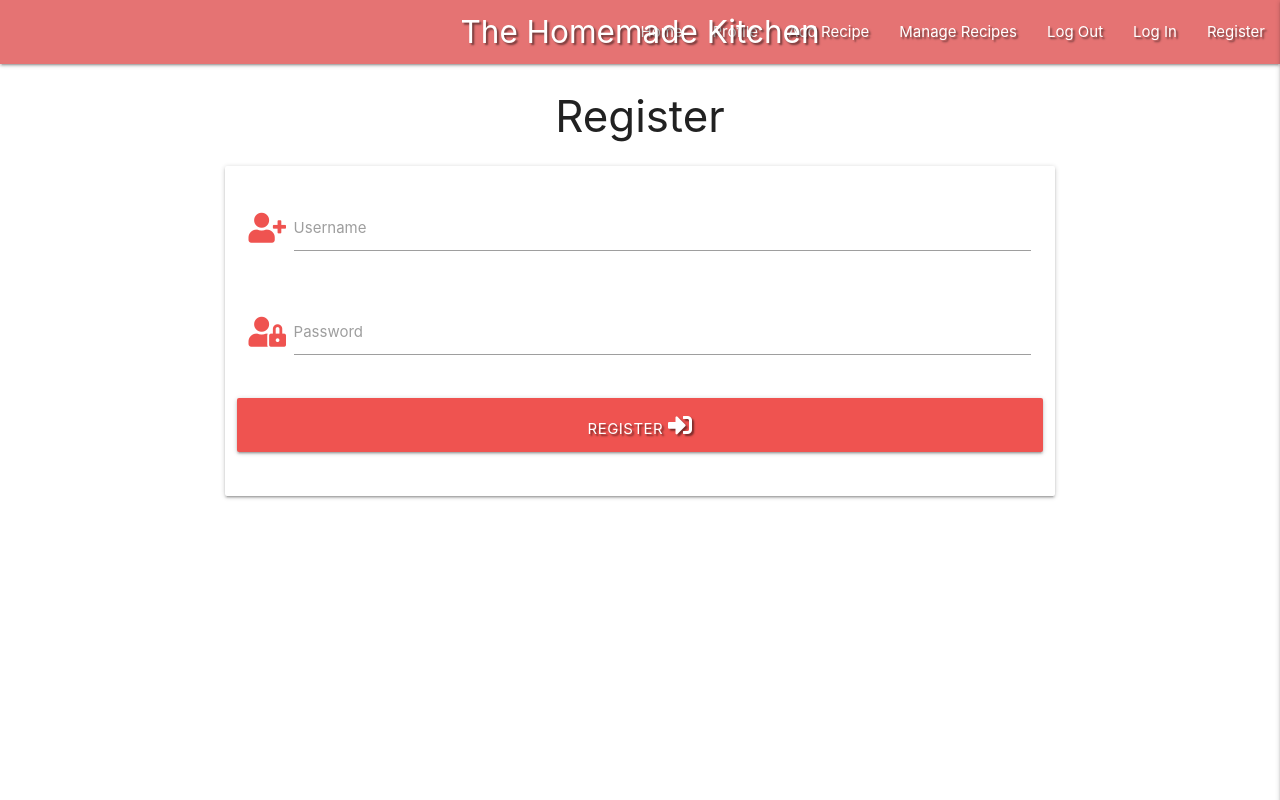
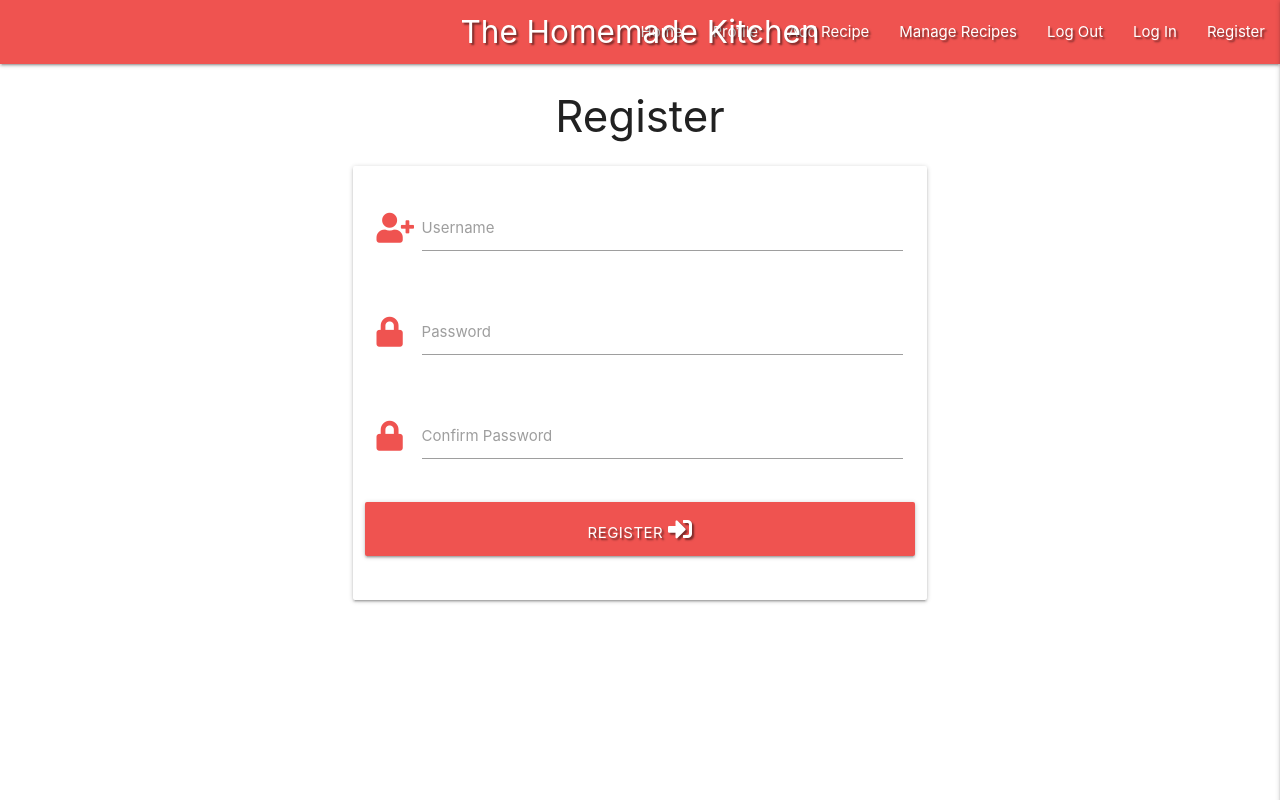
Before and after one commit to maialenz/CookBook, a Flask app: page /register in a window 1280 px wide. Run offline with Flask 2, Linux system fonts and the light colour scheme; some libraries are stand-ins or nearby versions; some web fonts are replaced.

Commit message:
Add Register functionality

```diff
--- a/app.py
+++ b/app.py
@@ -27,7 +27,45 @@ def get_recipes():
 
 @app.route("/register", methods=["GET", "POST"])
 def register():
+    """
+    Allow user to register and create an account. Checks if user already
+    exists. If it doesn't, it redirects the user to their profile page
+    """
+
+    if request.method == "POST":
+
+        # variables
+        username = request.form.get("username")
+        password = request.form.get("password")
+        confirmed_password = request.form.get("confirm_password")
+        # check if username already exist in db
+        existing_user = mongo.db.users.find_one(
+            {"username": request.form.get("username").lower()})
+
+        if existing_user:
+            flash("Username already exists")
+            return redirect(url_for("register"))
+        elif len(username) < 5:
+            flash("Username must contain at least 5 characters")
+            return redirect(url_for("register"))
+        elif len(password) < 5:
+            flash("Password must contain more than 5 characters")
+        elif password != confirmed_password:
+            flash("The passwords do not match. Please try again")
+            return redirect(url_for("register"))
+
+        register = {
+            "username": request.form.get("username").lower(),
+            "password": generate_password_hash(password)
+        }
+        mongo.db.users.insert_one(register)
+
+        # put the new user into 'session' cookie
+        session["user"] = request.form.get("username").lower(),
+        flash("You have been Registered Successfully!", category="success")
+
     return render_template("register.html")
+    # return render_template(url_for("profile", username=session["username"]))
 
 
 if __name__ == "__main__":
--- a/static/css/style.css
+++ b/static/css/style.css
@@ -6,4 +6,22 @@
     text-shadow: 2px 2px 2px rgba(0,0,0,0.5);
 }
 
-/*..........NAVBAR.......... */
+h4 {
+    font-family: 'Josefin Slab', sans-serif;
+    font-weight: 900;
+    font-size: 20px;
+    text-transform: uppercase;
+}
+/*..........HEADER.......... */
+
+
+/*..........FLASHED MESSAGES.........*/
+
+.flashes h4 {
+    line-height: 2;
+}
+
+/*...........MEDIA QUERIES..........*/
+@media screen {
+
+}
--- a/templates/base.html
+++ b/templates/base.html
@@ -30,10 +30,9 @@
 </head>
 
 <body>
-
     <header>
         <!-- top navbar-->
-        <nav class="nav-extended text-shadow red lighten-2">
+        <nav class="nav-extended text-shadow red lighten-1" id="navbar">
             <div class="nav-wrapper">
                 <a href="{{ url_for('get_recipes') }}" class="brand-logo center">The Homemade Kitchen</a>
                 <a href="#" data-target="mobile-demo" class="sidenav-trigger right"><i class="fas fa-bars"></i></a>
@@ -52,7 +51,9 @@
 
         <!-- mobile collapsible navbar-->
         <ul class="sidenav" id="mobile-demo">
-            <li><h4 class="center-align red-text text-lighten-1">The Homemade Kitchen</h4></li>
+            <li>
+                <h4 class="center-align red-text text-lighten-1">The Homemade Kitchen</h4>
+            </li>
             <li><a href="{{ url_for('get_recipes') }}">Home</a></li>
             <li><a href="#">Profile</a></li>
             <li><a href="#">Add Recipe</a></li>
@@ -64,13 +65,39 @@
 
     </header>
 
-    {% block content %}
-    {% endblock %}
 
+    <section>
+        <!-- show flash messages here-->
+        {% with messages = get_flashed_messages() %}
+            {% if messages %}
+                {% for message in messages %}
+
+                <div class="row flashes">
+                    <h4 class="red-text text-lighten-2 center-align">{{ message }}</h4>
+                </div>
+
+                {% endfor %}
+            {% endif %}
+        {% endwith %}
+    </section>
+
+    <main class="container">
+        {% block content %}
+        {% endblock %}
+    </main>
+
+    <!--Footer-->
+    <footer>
+
+    </footer>
+    <!--jQuery-->
     <script src="https://code.jquery.com/jquery-3.6.0.min.js"
         integrity="sha256-/xUj+3OJU5yExlq6GSYGSHk7tPXikynS7ogEvDej/m4=" crossorigin="anonymous"></script>
+    <!--Materialize JS-->
     <script src="https://cdnjs.cloudflare.com/ajax/libs/materialize/1.0.0/js/materialize.min.js"></script>
+    <!--Custom JS-->
     <script src="{{ url_for('static', filename='js/script.js') }}"></script>
+
     {% block scripts %}
     {% endblock %}
 </body>
--- a/templates/register.html
+++ b/templates/register.html
@@ -1,4 +1,5 @@
 {% extends "base.html" %}
+<!--Register form -->
 {% block content %}
 
 <h3 class="center-align">Register</h3>
@@ -11,7 +12,8 @@
             <div class="row">
                 <div class="input-field col s12">
                     <i class="fas fa-user-plus prefix red-text text-lighten-1"></i>
-                    <input id="username" name="username" type="text" class="validate">
+                    <input id="username" name="username" type="text" minlength="5"
+                    maxlength="15" pattern="^[a-zA-Z0-9@._]{5,15}$" class="validate" required>
                     <label for="username">Username</label>
                 </div>
             </div>
@@ -19,13 +21,24 @@
             <!--password field-->
             <div class="row">
                 <div class="input-field col s12">
-                    <i class="fas fa-user-lock prefix red-text text-lighten-1"></i>
-                    <input id="password" name="password" type="password" class="validate">
+                    <i class="fas fa-lock prefix red-text text-lighten-1"></i>
+                    <input id="password" name="password" type="password" minlength="5"
+                    maxlength="15" pattern="^[a-zA-Z0-9@._]{5,15}$" class="validate" required>
                     <label for="password">Password</label>
                 </div>
             </div>
 
-            <!--register button-->
+            <!--confirm password field-->
+            <div class="row">
+                <div class="input-field col s12">
+                    <i class="fas fa-lock prefix red-text text-lighten-1"></i>
+                    <input id="confirm_password" name="confirm_password" type="password"
+                    minlength="5" maxlength="15" pattern="^[a-zA-Z0-9@._]{5,15}$" class="validate" required>
+                    <label for="confirm_password">Confirm Password</label>
+                </div>
+            </div>
+
+            <!--Submit button to register and create new user on Database-->
             <div class="row">
                 <button type="submit" class="col s12 btn-large red lighten-1 text-shadow">
                     Register <i class="fas fa-sign-in-alt"></i>
```
Also changed, not shown: static/images/hero-image-cropped.jpg (added).
